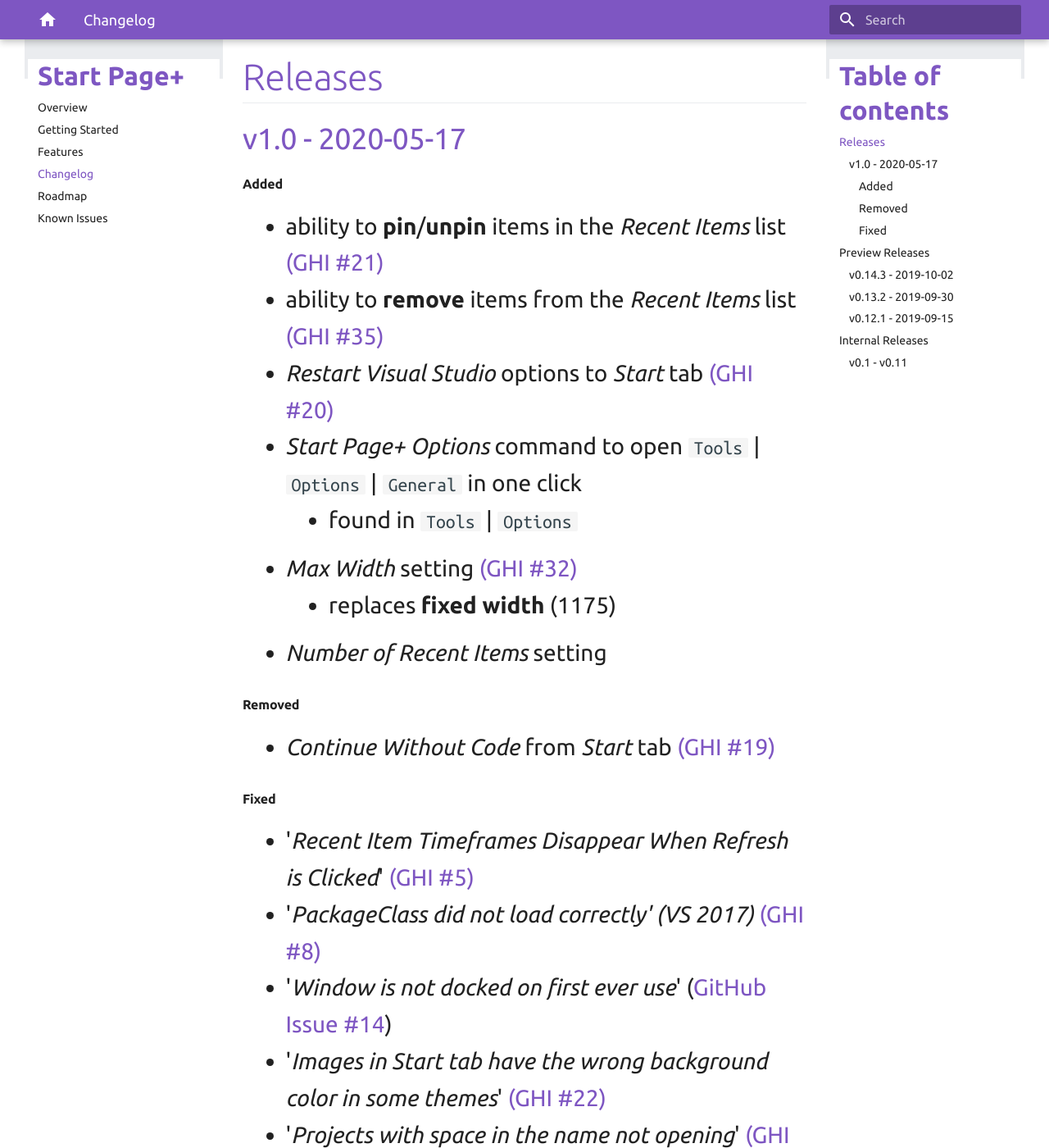
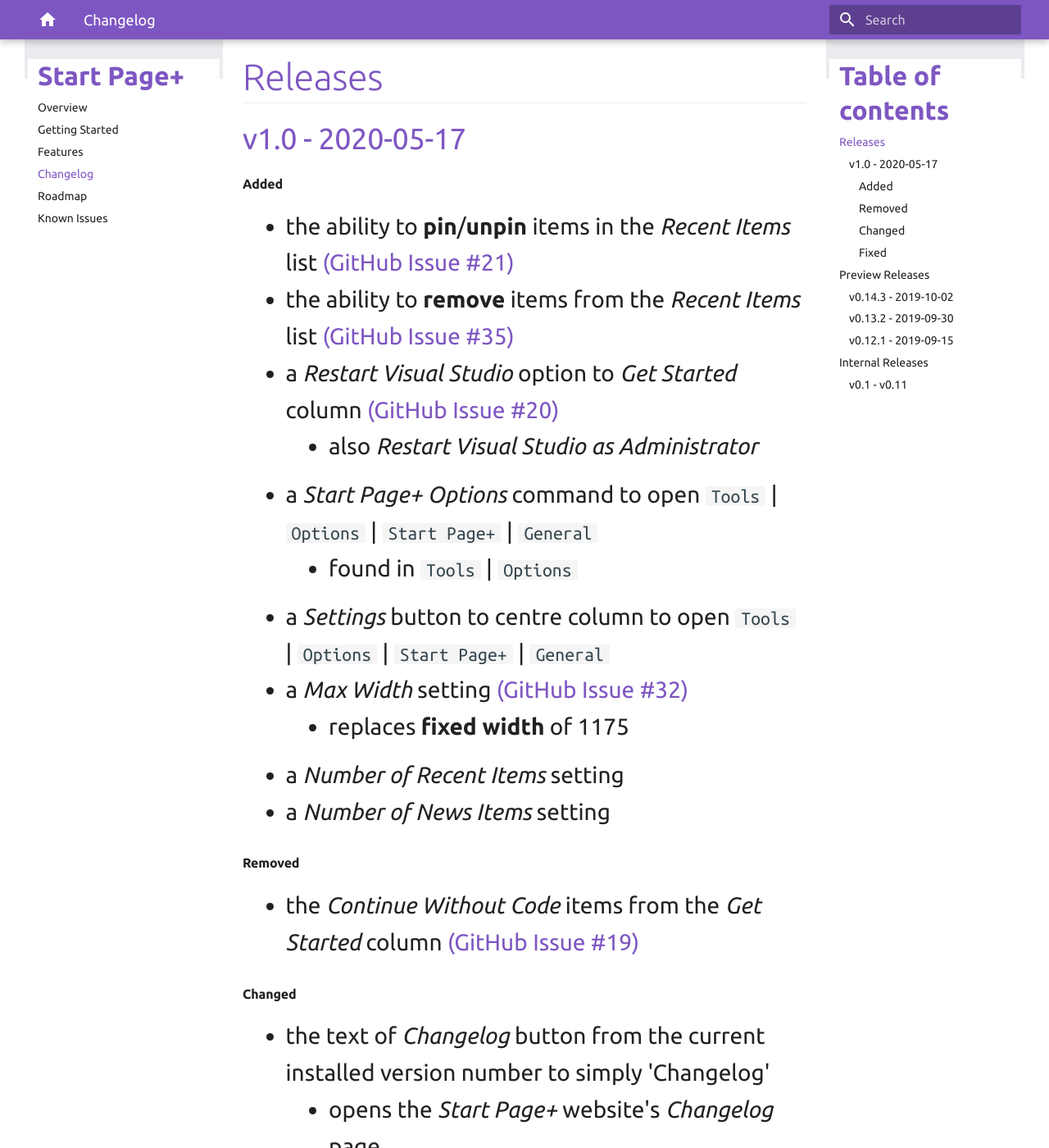
Before and after one commit to luminous-software/start-page-plus, an MkDocs documentation site: the page built from docs-source/changelog.md, in a window 1280 px wide and 1400 px high, scrolled down 226 px. Shown: the whole window at 82% size. Built offline with MkDocs 1.6.1 and Material for MkDocs 9.7.7, drawn with Linux system fonts in a browser that asks for light colours; old or Windows-style settings are respelled for this version of MkDocs; some of the changed text lies outside the part shown.

Commit message:
Update documentation source files

```diff
--- a/docs-source/changelog.md
+++ b/docs-source/changelog.md
@@ -9,24 +9,34 @@
 ### v1.0 - 2020-05-17
 
 #### Added
-  - ability to **pin**/**unpin** items in the *Recent Items* list [(GHI #21)][github-issue-21]
-  - ability to **remove** items from the *Recent Items* list [(GHI #35)][github-issue-35]
-  - *Restart Visual Studio* options to *Start* tab [(GHI #20)][github-issue-20]
-  - *Start Page+ Options* command to open `Tools` | `Options` | `General` in one click
+  - the ability to **pin**/**unpin** items in the *Recent Items* list [(GitHub Issue #21)][github-issue-21]
+  - the ability to **remove** items from the *Recent Items* list [(GitHub Issue #35)][github-issue-35]
+  - a *Restart Visual Studio* option to *Get Started* column [(GitHub Issue #20)][github-issue-20]
+    - also *Restart Visual Studio as Administrator*
+  - a *Start Page+ Options* command to open `Tools` | `Options` | `Start Page+` | `General`
     - found in `Tools` | `Options`
-  - *Max Width* setting [(GHI #32)][github-issue-32]
-    - replaces **fixed width** (1175)
-  - *Number of Recent Items* setting
+  - a *Settings* button to centre column to open `Tools` | `Options` | `Start Page+` | `General`
+  - a *Max Width* setting [(GitHub Issue #32)][github-issue-32]
+    - replaces **fixed width** of 1175
+  - a *Number of Recent Items* setting
+  - a *Number of News Items* setting
+
 #### Removed
-  - *Continue Without Code* from *Start* tab [(GHI #19)][github-issue-19]
+  - the *Continue Without Code* items from the *Get Started* column [(GitHub Issue #19)][github-issue-19]
+
+#### Changed
+  - the text of *Changelog* button from the current installed version number to simply 'Changelog'
+    - opens the *Start Page+* website's *Changelog* page
+    - the currently installed version number can be found by clicking the new *Settings* button
+
 #### Fixed
-  - '*Recent Item Timeframes Disappear When Refresh is Clicked*' [(GHI #5)][github-issue-5]
-  - '*PackageClass did not load correctly' (VS 2017)* [(GHI #8)][github-issue-8]
+  - '*Recent Item Timeframes Disappear When Refresh is Clicked*' [(GitHub Issue #5)][github-issue-5]
+  - '*PackageClass did not load correctly' (VS 2017)* [(GitHub Issue #8)][github-issue-8]
   - '*Window is not docked on first ever use*' ([GitHub Issue #14][github-issue-14])
-  - '*Images in Start tab have the wrong background color in some themes*' [(GHI #22)][github-issue-22]
-  - '*Projects with space in the name not opening*' [(GHI #23)][github-issue-23]
-  - '*Dates have a fixed AU/UK format in the Recent Items list*' [(GHI #24)][github-issue-24]
-  - '*Only Folder, Solution, and C# Project currently have icons in Recent Items*' [(GHI #26)][github-issue-26]
+  - '*Images in Start tab have the wrong background color in some themes*' [(GitHub Issue #22)][github-issue-22]
+  - '*Projects with space in the name not opening*' [(GitHub Issue #23)][github-issue-23]
+  - '*Dates have a fixed AU/UK format in the Recent Items list*' [(GitHub Issue #24)][github-issue-24]
+  - '*Only Folder, Solution, and C# Project currently have icons in Recent Items*' [(GitHub Issue #26)][github-issue-26]
 
 [github-issue-5]: https://github.com/luminous-software/start-page-plus/issues/5
 [github-issue-8]: https://github.com/luminous-software/start-page-plus/issues/8
```
Also changed, not shown: docs-source/features.md (+7 -1 lines), docs-source/assets/images/options-features.png, docs-source/assets/images/options-general.png, docs-source/assets/images/options-settings.png, docs-source/assets/images/start-actions.png, 1 other file.
